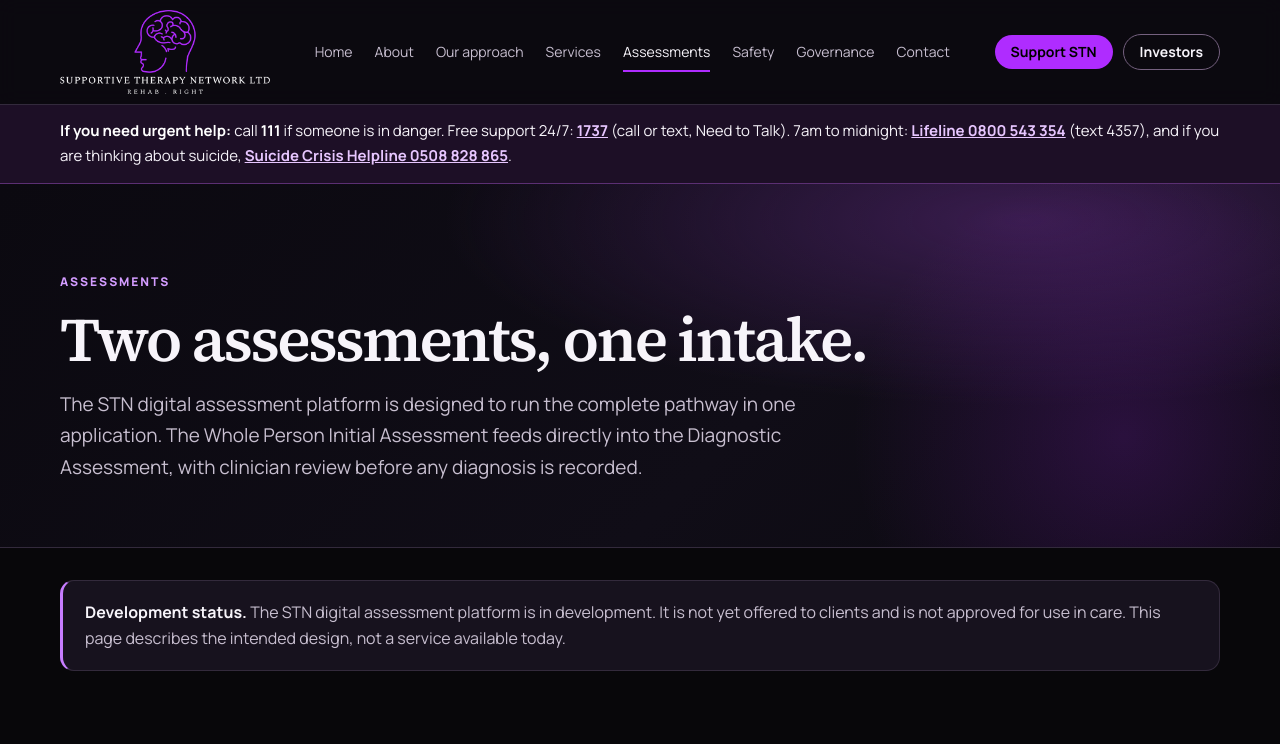
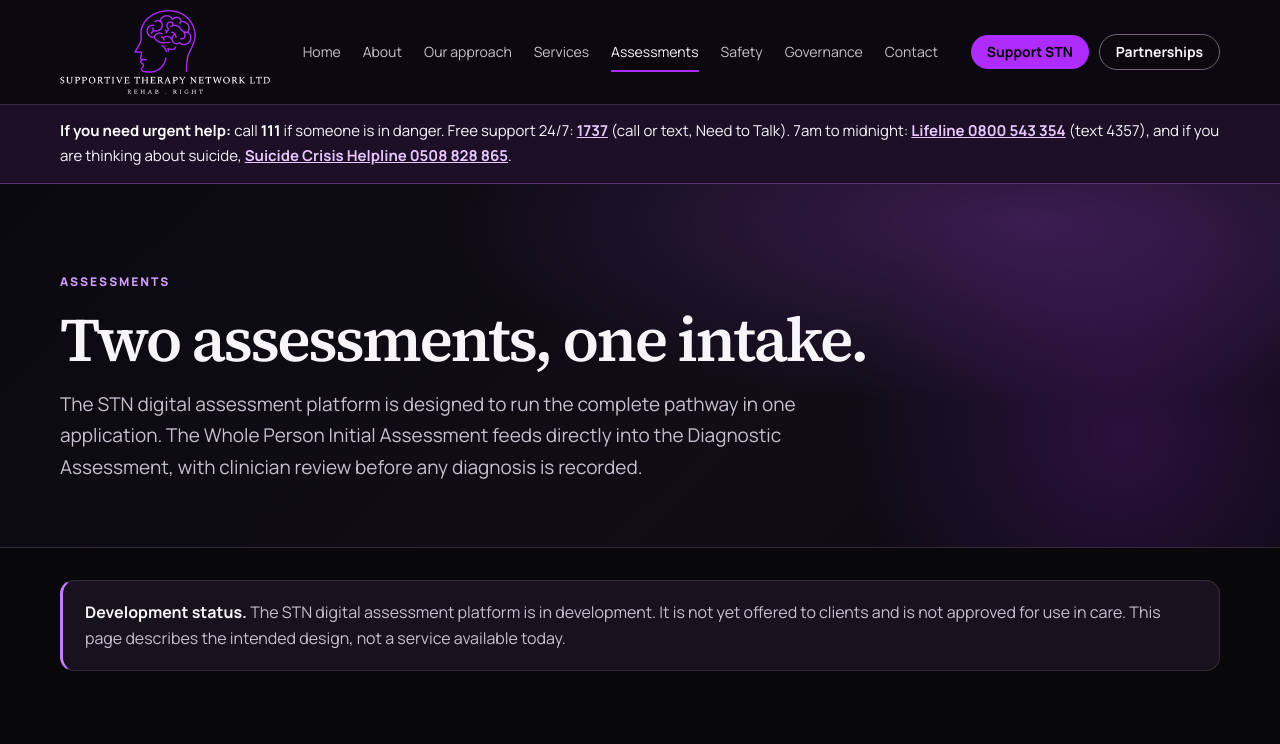
Before and after one commit to drpsych26/STN-Website, a plain HTML site: page assessments.html in a window 1280 px wide. Shown: the top 744 px of the page. Drawn offline with Linux system fonts and the light colour scheme.

Commit message:
Replace investor navigation and contact references with partnerships

```diff
--- a/assessments.html
+++ b/assessments.html
@@ -17,7 +17,7 @@
 <header class="topbar"><div class="wrap nav">
 <a class="brand" href="index.html" aria-label="Supportive Therapy Network Limited — home"><img class="brand-logo" src="assets/brand/stn-logo-original.png" alt="Supportive Therapy Network Limited — Rehab. Right." width="210" height="84"></a>
 <nav class="navlinks" aria-label="Main navigation"><a href="index.html">Home</a><a href="about.html">About</a><a href="approach.html">Our approach</a><a href="services.html">Services</a><a href="assessments.html" aria-current="page">Assessments</a><a href="safety.html">Safety</a><a href="legal.html">Governance</a><a href="contact.html">Contact</a></nav>
-<div class="navcta-group"><a class="cta-pill cta-support" href="support.html">Support STN</a><a class="cta-pill cta-invest" href="investors.html">Investors</a></div>
+<div class="navcta-group"><a class="cta-pill cta-support" href="support.html">Support STN</a><a class="cta-pill cta-invest" href="partnerships.html">Partnerships</a></div>
 </div></header>
 <div class="crisis" role="region" aria-label="Urgent support"><div class="wrap"><strong>If you need urgent help:</strong> call <strong>111</strong> if someone is in danger. Free support 24/7: <a href="tel:1737">1737</a> (call or text, Need to Talk). 7am to midnight: <a href="tel:0800543354">Lifeline 0800 543 354</a> (text 4357), and if you are thinking about suicide, <a href="tel:0508828865">Suicide Crisis Helpline 0508 828 865</a>.</div></div>
 <main id="main">
@@ -57,7 +57,7 @@
 <div class="nextlink"><div class="wrap"><div class="eyebrow">Next</div><a href="safety.html">Safety<span aria-hidden="true">→</span></a></div></div>
 </main>
 <footer class="footer"><div class="wrap">
-<div class="footergrid"><div><p><strong style="color:var(--ink)">Supportive Therapy Network Limited</strong></p><p>Auckland, New Zealand</p><p>Services are in development and not yet accepting referrals.</p></div><nav class="footnav" aria-label="Footer navigation"><a href="index.html">Home</a><a href="about.html">About</a><a href="approach.html">Our approach</a><a href="services.html">Services</a><a href="assessments.html">Assessments</a><a href="safety.html">Safety</a><a href="legal.html">Governance</a><a href="contact.html">Contact</a><a href="support.html">Support STN</a><a href="investors.html">Investors</a></nav></div>
+<div class="footergrid"><div><p><strong style="color:var(--ink)">Supportive Therapy Network Limited</strong></p><p>Auckland, New Zealand</p><p>Services are in development and not yet accepting referrals.</p></div><nav class="footnav" aria-label="Footer navigation"><a href="index.html">Home</a><a href="about.html">About</a><a href="approach.html">Our approach</a><a href="services.html">Services</a><a href="assessments.html">Assessments</a><a href="safety.html">Safety</a><a href="legal.html">Governance</a><a href="contact.html">Contact</a><a href="support.html">Support STN</a><a href="partnerships.html">Partnerships</a></nav></div>
 <div class="footerrow"><span>© <span class="year">2026</span> Supportive Therapy Network Limited. All rights reserved.</span><span><a href="legal.html">Legal, licensing &amp; clinical governance</a> · <a href="legal.html#privacy">Privacy notice (draft)</a> · <a href="safety.html">Safety</a></span></div>
 </div></footer>
 <script src="assets/js/site.js" defer></script>
```
